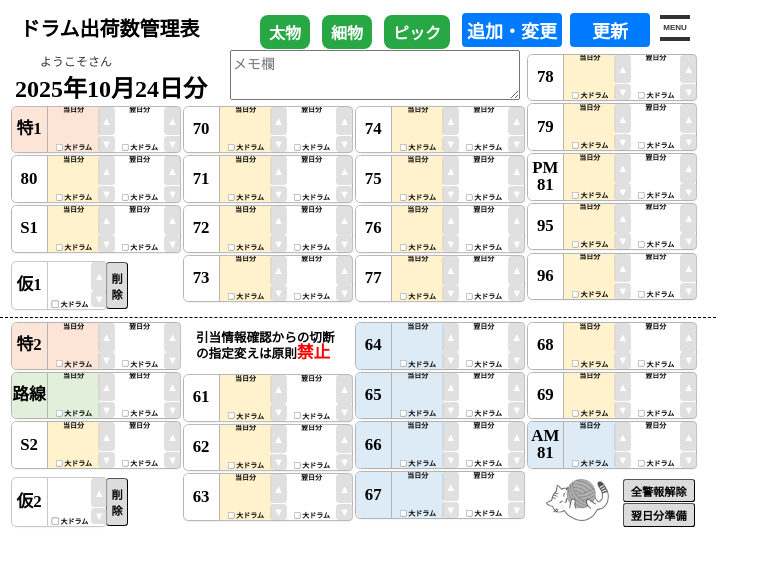
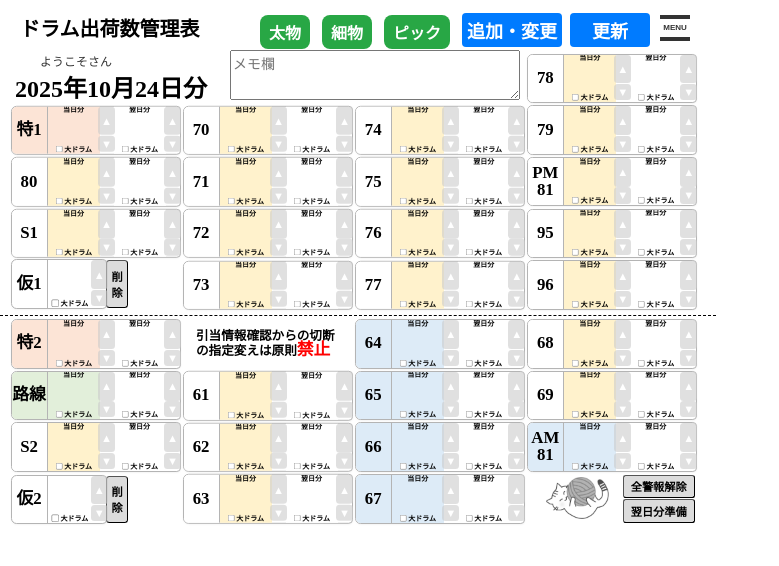
Before and after one commit to Rgtntppy/IBC, a React (Create React App) app: page /master in a window 1280 px wide. Shown: the top 566 px of the page, without its empty margins (0-779 px from the left). Built offline with nearby package versions, Linux system fonts and the light colour scheme; no server answers; the database is empty; sample sign-in values are in the browser's storage; the HTML template or start-up script is replaced by a standard one; a web font is replaced by a local one; what date-holidays would draw is missing.

Commit message:
レイアウト調整

```diff
--- a/src/components/master/binBlocks/binBlocks.scss
+++ b/src/components/master/binBlocks/binBlocks.scss
@@ -1,9 +1,5 @@
 @import url('https://fonts.googleapis.com/css2?family=Noto+Sans+JP:wght@100..900&family=Noto+Serif+JP:wght@200..900&display=swap');
 @import '../../../data/scssFunctionFile/scssFunction.scss';
-
-$border-color: 1px solid rgb(180, 180, 180);
-$block-radius: 8px;
-$button-radius: 5px;
 
 .binBlock {
     display: grid;
@@ -11,14 +7,14 @@ $button-radius: 5px;
     gap: 0;
     align-items: stretch;
     background-color: #fff;
-    border: $border-color;
+    border: $blockBorder-color;
     border-radius:
     $block-radius
-    $button-radius*1.2
-    $button-radius*1.2
+    $blockButton-radius*1.2
+    $blockButton-radius*1.2
     $block-radius;
     box-shadow: 0 1px 3px rgba(0, 0, 0, 0.05);
-    height: 100%;
+    height: $binBlockHight;
     width: $binBlockWidth;
 
     /* 左側: bin名 */
@@ -32,7 +28,7 @@ $button-radius: 5px;
         width: $binBlockTitleWidth;
         white-space: normal;
         border-radius: $block-radius/1.2 0 0 $block-radius/1.2;
-        border-right: $border-color;
+        border-right: $blockBorder-color;
         user-select: none;
         cursor: default;
 
--- a/src/components/master/binBlocks/onlytoday/onlytoday.scss
+++ b/src/components/master/binBlocks/onlytoday/onlytoday.scss
@@ -1,26 +1,20 @@
 @import url('https://fonts.googleapis.com/css2?family=Noto+Sans+JP:wght@100..900&family=Noto+Serif+JP:wght@200..900&display=swap');
 @import '../../../../data/scssFunctionFile/scssFunction.scss';
 
-$binBlockHight: 68px;
-$border-color: 1px solid rgb(200, 200, 200);
-$white-color: #fff;
-$block-radius: 8px;
-$button-radius: 5px;
-
 .onlytodayBinBlock {
     position: absolute;
-    bottom: 10px;
+    bottom: 8px;
     left: 15px;
     display: grid;
     grid-template-columns: auto 1fr auto 1fr auto;
     gap: 0;
     align-items: stretch;
     background-color: #fff;
-    border: $border-color;
+    border: $blockBorder-color;
     border-radius:
     $block-radius
-    $button-radius*1.2
-    $button-radius*1.2
+    $blockButton-radius*1.2
+    $blockButton-radius*1.2
     $block-radius;
     box-shadow: 0 1px 3px rgba(0, 0, 0, 0.05);
     height: $binBlockHight;
@@ -43,7 +37,7 @@ $button-radius: 5px;
             width: $binBlockTitleWidth;
             white-space: normal;
             border-radius: $block-radius/1.1 0 0 $block-radius/1.1;
-            border-right: $border-color;
+            border-right: $blockBorder-color;
             cursor: pointer;
         }
 
@@ -61,7 +55,7 @@ $button-radius: 5px;
             width: $binBlockTitleWidth;
             white-space: pre-line;
             border-radius: $block-radius/1.2 0 0 $block-radius/1.2;
-            border-right: $border-color;
+            border-right: $blockBorder-color;
             cursor: pointer;
         }
     }
@@ -129,7 +123,7 @@ $button-radius: 5px;
         font-size: 16px;
         cursor: pointer;
         border: none;
-        border-radius: $button-radius;
+        border-radius: $blockButton-radius;
         color: white;
         transition: background-color 0.2s;
     }
@@ -154,7 +148,7 @@ $button-radius: 5px;
 
     .deleteButton {
         background-color: $btndefault-color;
-        border-radius: $button-radius;
+        border-radius: $blockButton-radius;
         color: #000;
         cursor: pointer;
         font-size: 16px;
--- a/src/components/master/shipmentTable.scss
+++ b/src/components/master/shipmentTable.scss
@@ -1,6 +1,4 @@
 @import '../../data/scssFunctionFile/scssFunction.scss';
-
-$binBlockHight: 60px;
 
 .shipmentTable {
     position: relative;
@@ -42,7 +40,7 @@ $binBlockHight: 60px;
             gap: 3px;
 
             &.column-lifted {
-                transform: translateY($binBlockHight*1.24);
+                transform: translateY($binBlockHight + 6px);
             }
         }
     }
@@ -53,14 +51,17 @@ $binBlockHight: 60px;
         top: $headerHeight;
         left: 0px;
 
-        .pmBinGrid {
-            height: 372px;
+        .pmBinGrid,
+        .amBinGrid {
             padding: 5px 15px;
         }
 
+        .pmBinGrid {
+            height: $binBlockHight * 5 + 28px;
+        }
+
         .amBinGrid {
-            height: 298px;
-            padding: 5px 15px;
+            height: $binBlockHight * 4 + 24px;
             border-top: 2px dashed #000;
         }
     }
--- a/src/data/scssFunctionFile/scssFunction.scss
+++ b/src/data/scssFunctionFile/scssFunction.scss
@@ -1,8 +1,12 @@
 $headerHeight: 50px;
 
-$binBlockHight: 10px;
+$binBlockHight: 68px;
 $binBlockWidth: 240px;
 $binBlockTitleWidth: 50px;
+
+$blockBorder-color: 1px solid rgb(180, 180, 180);
+$block-radius: 8px;
+$blockButton-radius: 5px;
 
 $thinRed-color: rgb(252, 228, 214);
 $thinYellow-color: rgb(255, 242, 204);
```
